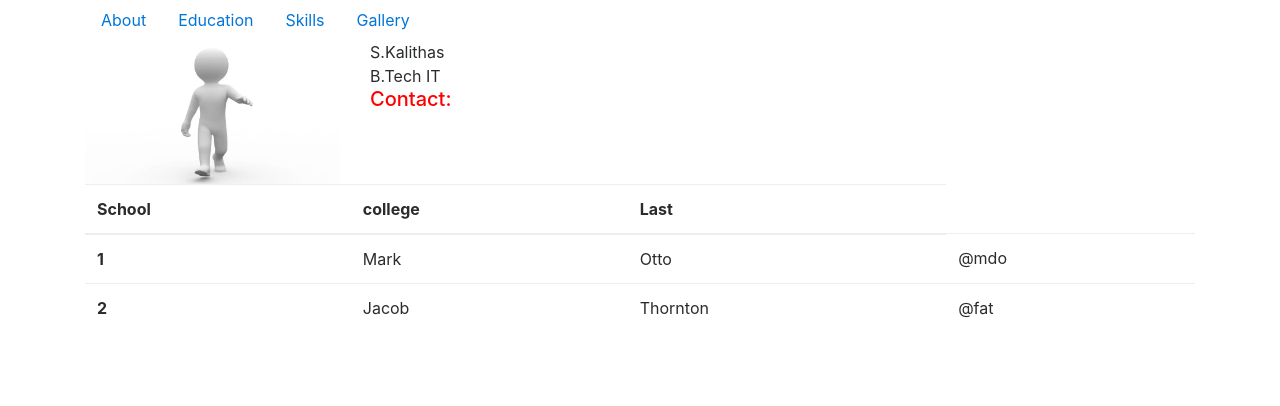
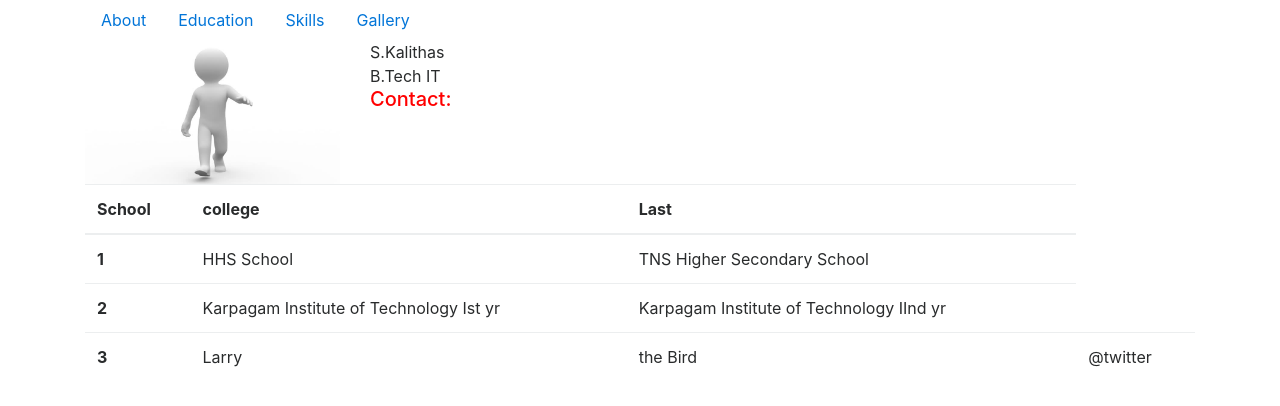
Before and after one commit to kalisathis/kalisathis.github.io, a plain HTML site: page index.html in a window 1280 px wide. Drawn offline with Linux system fonts and the light colour scheme.

Commit message:
Update index.html

```diff
--- a/index.html
+++ b/index.html
@@ -42,23 +42,28 @@
 <table class="table" id=ta>
   <thead>
     <tr>
-      <th scope="col">School</th>
-      <th scope="col">college</th>
-      <th scope="col">Last</th>
+      <th scope="row">School</th>
+      <th scope="row">college</th>
+      <th scope="row">Last</th>
+
     </tr>
   </thead>
   <tbody>
     <tr>
-      <th scope="row">1</th>
-      <td>Mark</td>
-      <td>Otto</td>
-      <td>@mdo</td>
+      <th scope="col">1</th>
+      <td>HHS School</td>
+      <td>TNS Higher Secondary School</td>
     </tr>
     <tr>
-      <th scope="row">2</th>
-      <td>Jacob</td>
-      <td>Thornton</td>
-      <td>@fat</td>
+      <th scope="col">2</th>
+      <td>Karpagam Institute of Technology Ist yr</td>
+      <td>Karpagam Institute of Technology IInd yr</td>
+    </tr>
+    <tr>
+      <th scope="col">3</th>
+      <td>Larry</td>
+      <td>the Bird</td>
+      <td>@twitter</td>
     </tr>
   </tbody>
 </table>
```
